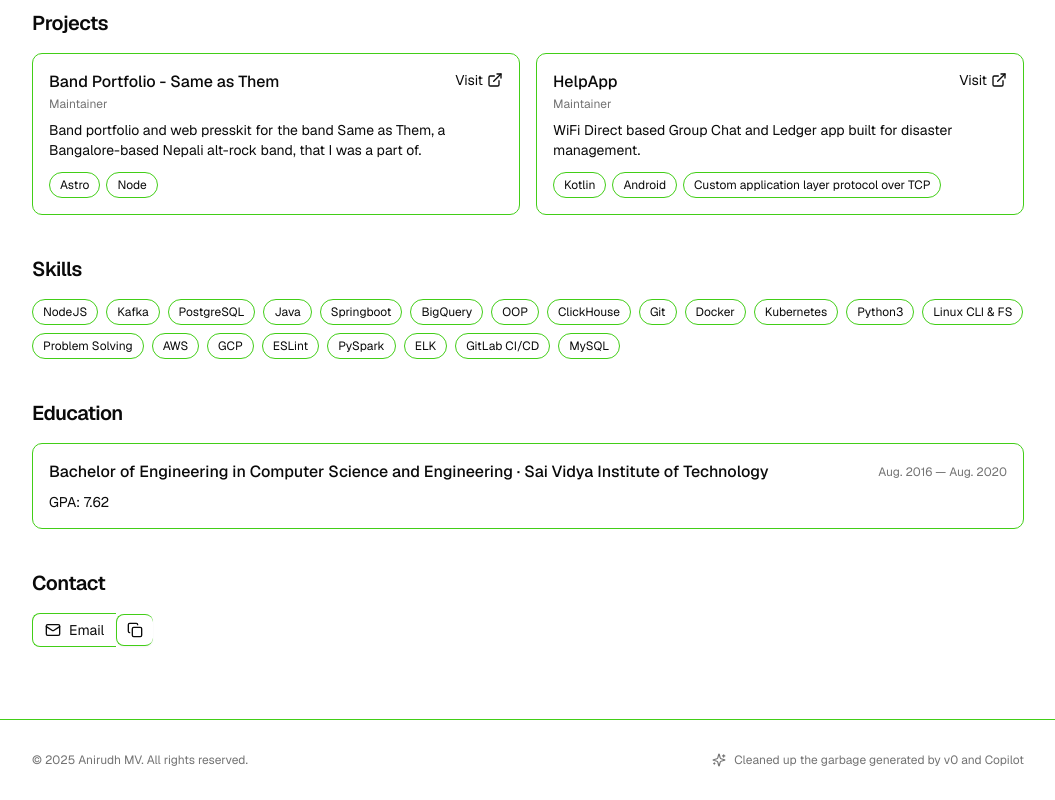
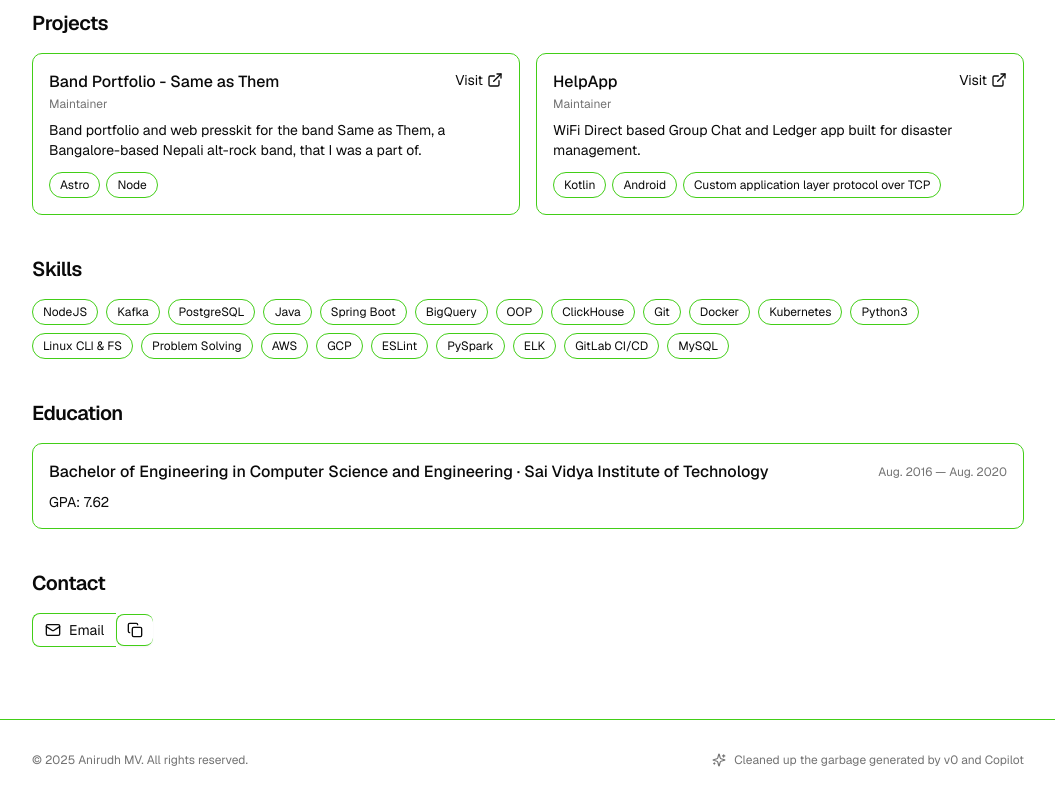
Before and after one commit to Anirudh-MV/anirudh-mv.github.io, a Next.js app: page / in a window 1280 px wide. Shown: the part 1487-2287 px from the top of the page, without its empty margins (112-1167 px from the left). Built offline with nearby package versions, Linux system fonts and the light colour scheme.

Commit message:
Correct spelling of 'Springboot' to 'Spring Boot'

```diff
--- a/data/resume.ts
+++ b/data/resume.ts
@@ -126,7 +126,7 @@ export const resume = {
     "Kafka",
     "PostgreSQL",
     "Java",
-    "Springboot",
+    "Spring Boot",
     "BigQuery",
     "OOP",
     "ClickHouse",
```
